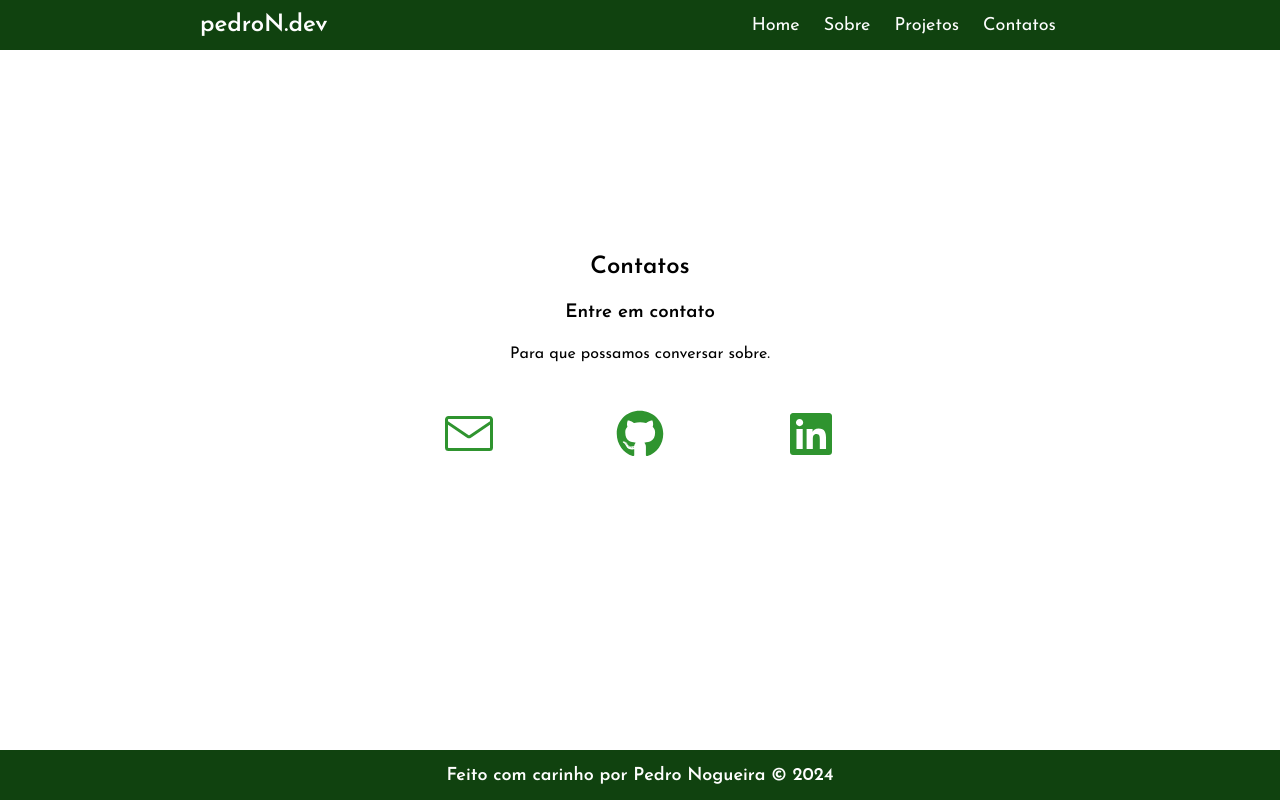
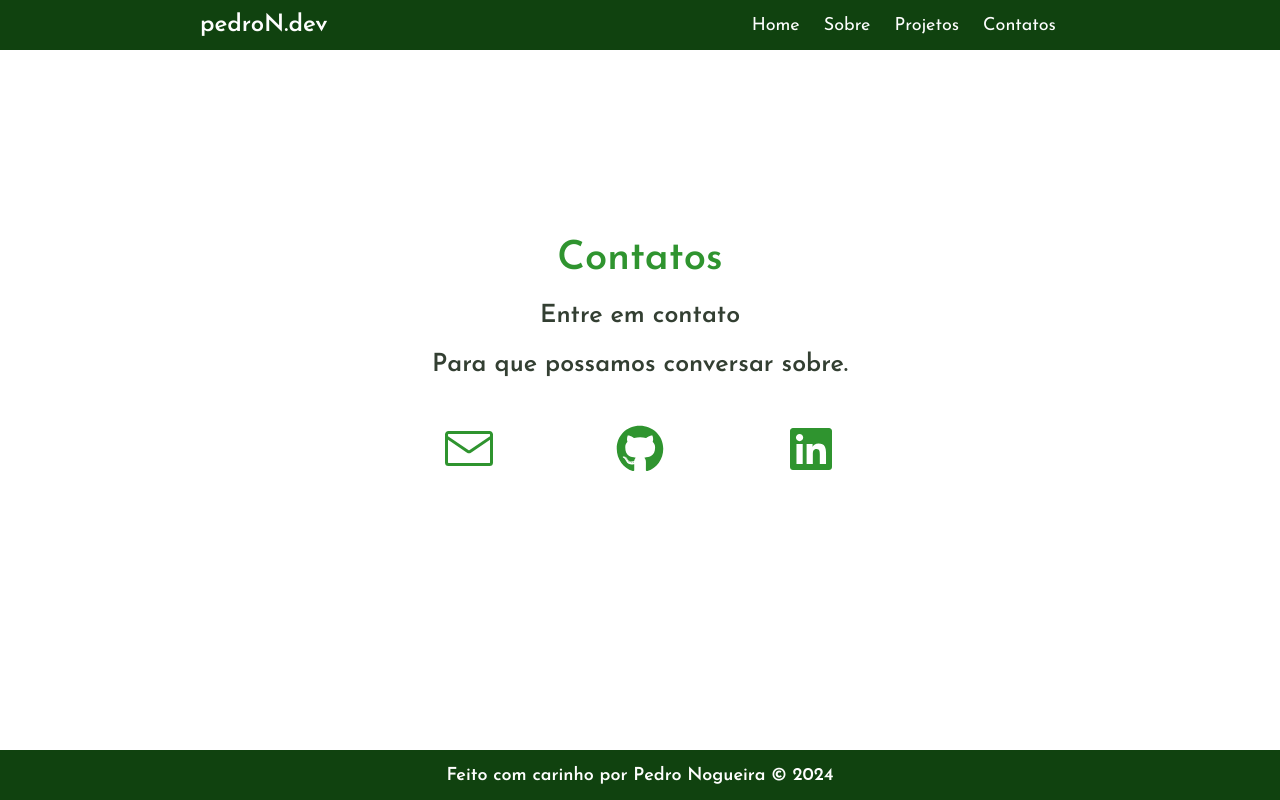
Before and after one commit to PedrooNogueira/portfolioReact, a React (Vite) app: page /contatos in a window 1280 px wide. Built offline with nearby package versions, Linux system fonts and the light colour scheme.

Commit message:
contatos component

```diff
--- a/src/pages/Contatos/index.jsx
+++ b/src/pages/Contatos/index.jsx
@@ -6,9 +6,9 @@ function Contatos() {
     return (
         <>
             <section className={styles.contatos}>
-                <h2>Contatos</h2>
-                <h3>Entre em contato</h3>
-                <p>Para que possamos conversar sobre.</p>
+                <h2 className={styles.titulo}>Contatos</h2>
+                <h3 className={styles.subtitulo}>Entre em contato</h3>
+                <p className={styles.paragrafo}>Para que possamos conversar sobre.</p>
 
 
                 <div className={styles.icones}>
```
